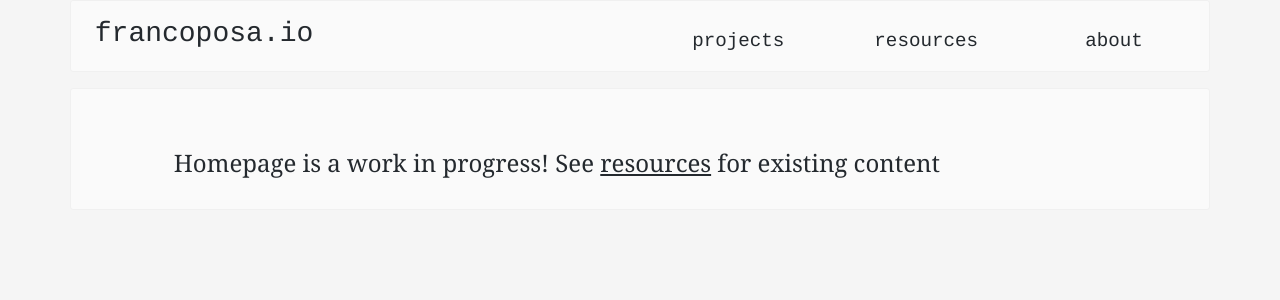
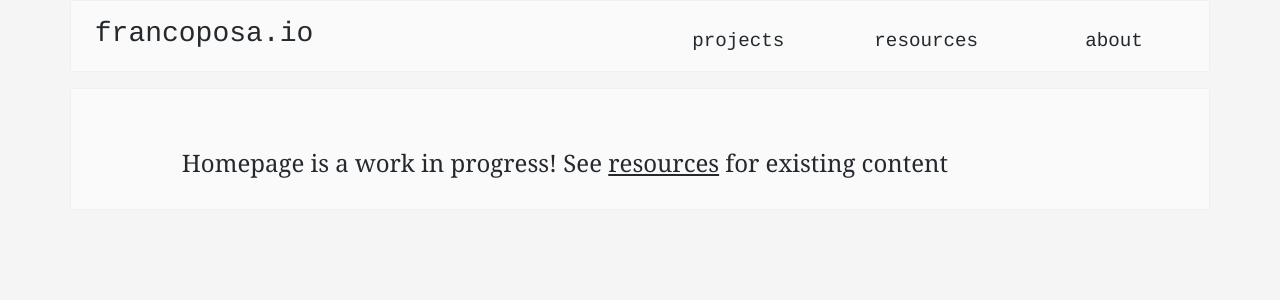
Before and after one commit to francojposa/personal-site, a Jekyll site: the page built from index.md, in a window 1280 px wide. Shown: the top 300 px of the page. Built offline with Jekyll 4.4.1, drawn with Linux system fonts in a browser that asks for light colours.

Commit message:
re-adding padding

```diff
--- a/css/style.css
+++ b/css/style.css
@@ -78,7 +78,7 @@ div > .highlighter-rouge {
 .content {
     font-family: 'Georgia', 'Open Sans', 'Segoe UI', 'Helvetica', 'Arial' ,sans-serif;
     font-size: 1.05rem;
-    padding: 1rem 0.5rem 1rem 0.5rem;
+    padding: 1rem;
 }
 .content a {
     text-decoration: underline;
```
